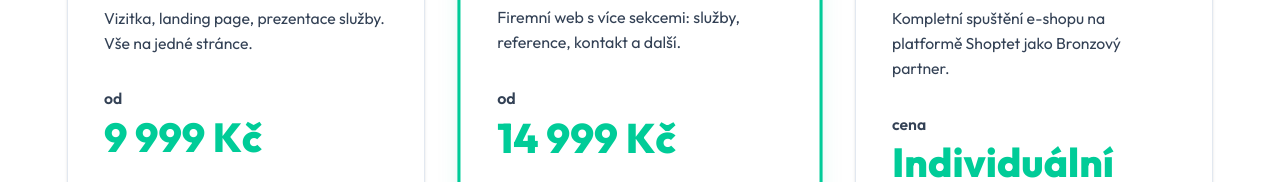
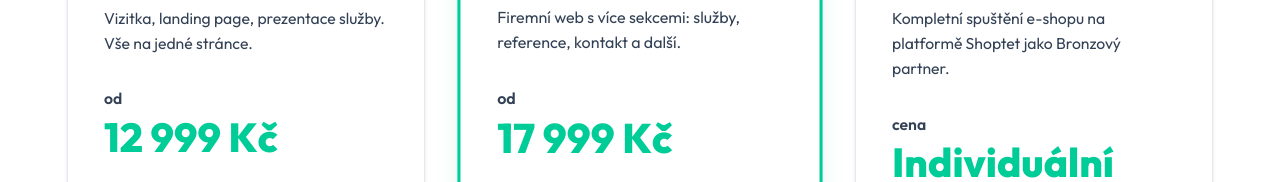
Before and after one commit to saviipro/freelancer, a plain HTML site: page index.html in a window 1280 px wide. Shown: the part 4899-5081 px from the top of the page. Drawn offline with Linux system fonts and the light colour scheme.

Commit message:
Deploying to gh-pages from @ saviipro/freelancer@6531df653cc1a01f84b8ae96df9dfcf5265f9620 🚀

```diff
--- a/index.html
+++ b/index.html
@@ -631,7 +631,7 @@
                             Vizitka, landing page, prezentace služby. Vše na jedné stránce.</p>
                         <div class="mb-6">
                             <span class="text-sm text-[var(--color-text-secondary)] font-semibold">od</span>
-                            <div class="text-4xl font-extrabold text-[var(--color-accent)] leading-none mt-1">9&nbsp;999
+                            <div class="text-4xl font-extrabold text-[var(--color-accent)] leading-none mt-1">12&nbsp;999
                                 Kč</div>
                         </div>
                         <ul class="space-y-3 mb-8 text-[var(--color-text-secondary)] text-sm flex-1">
@@ -701,7 +701,7 @@
                         <div class="mb-6">
                             <span class="text-sm text-[var(--color-text-secondary)] font-semibold">od</span>
                             <div class="text-4xl font-extrabold text-[var(--color-accent)] leading-none mt-1">
-                                14&nbsp;999 Kč</div>
+                                17&nbsp;999 Kč</div>
                         </div>
                         <ul class="space-y-3 mb-8 text-[var(--color-text-secondary)] text-sm flex-1">
                             <li class="flex items-start gap-3">
```
